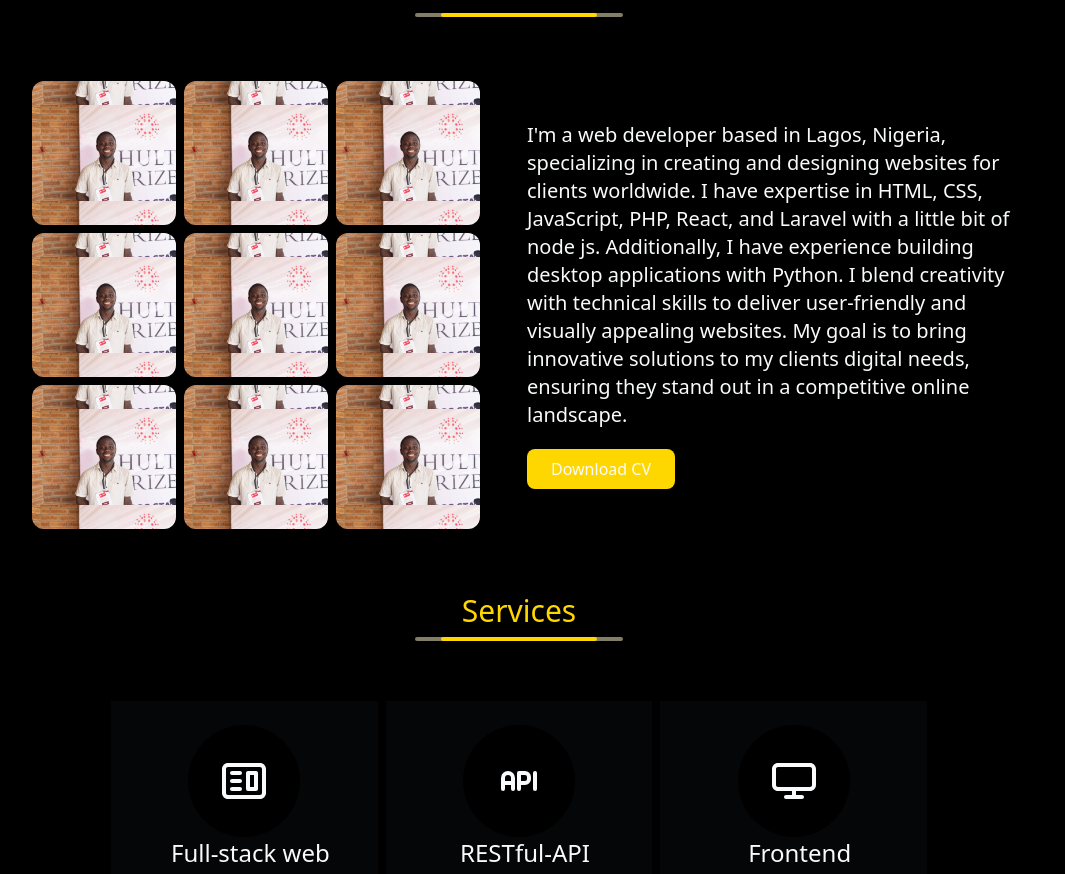
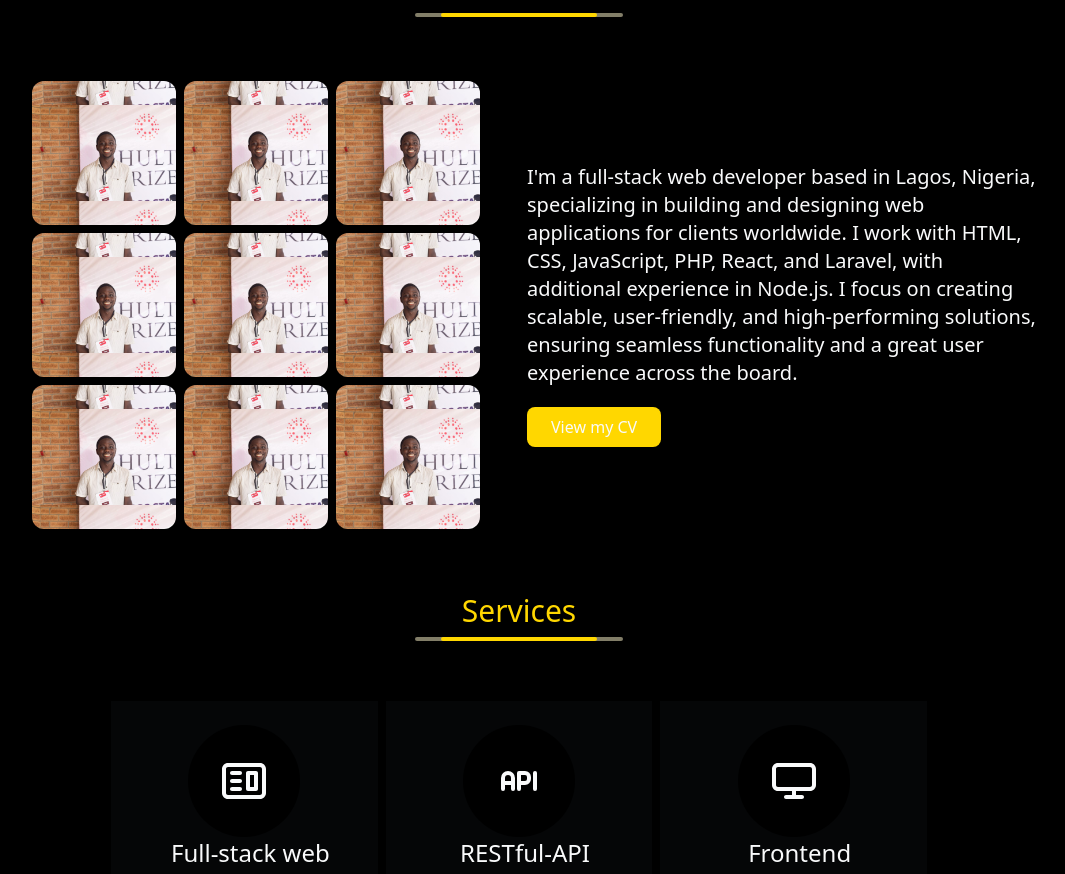
Before and after one commit to Lanre290/portfolio-v2, a React (Vite) app: page / in a window 1280 px wide. Shown: the part 831-1705 px from the top of the page, without its empty margins (121-1186 px from the left). Built offline with nearby package versions, Linux system fonts and the light colour scheme.

Commit message:
fix: Updated cv and bio

```diff
--- a/src/components/bio.tsx
+++ b/src/components/bio.tsx
@@ -1,10 +1,12 @@
 import Title from "./Title";
 import dp from "./../assets/dp.jpg";
-import file from './../assets/Ashiru Sheriffdeen - CV.pdf'
 
 function Bio() {
   return (
-    <div id="about" className="flex flex-col w-full px-2 md:w-5/6 lg:4/6 xl:3/6 -mt-5 mx-auto">
+    <div
+      id="about"
+      className="flex flex-col w-full px-2 md:w-5/6 lg:4/6 xl:3/6 -mt-5 mx-auto"
+    >
       <Title text="ABOUT ME"></Title>
       <div className="flex flex-col md:flex-row">
         <div className="py-10 bg-center bg-cover bg-no-repeat flex flex-row items-center justify-center w-full lg:w-1/2 mx:auto md:mx-0">
@@ -28,7 +30,8 @@ function Bio() {
                 backgroundPosition: "center",
                 backgroundPositionX: "-50%",
               }}
-            ></div><div
+            ></div>
+            <div
               className="rounded-xl w-24 h-24 lg:w-36 lg:h-36 bg-transparent m-1 object-cover"
               style={{
                 backgroundImage: `url(${dp})`,
@@ -70,7 +73,8 @@ function Bio() {
                 backgroundPositionX: "-50%",
               }}
             ></div>
-          </div><div className="flex flex-col">
+          </div>
+          <div className="flex flex-col">
             <div
               className="rounded-xl w-24 h-24 lg:w-36 lg:h-36 bg-transparent m-1 object-cover"
               style={{
@@ -105,16 +109,21 @@ function Bio() {
         </div>
         <div className="flex flex-col h-full items-start justify-center gap-y-5 lg:w-1/2 flex-grow">
           <h3 className="px-2 text-gray-50 text-xl text-center md:text-left">
-            I'm a web developer based in Lagos, Nigeria, specializing in creating
-            and designing websites for clients worldwide. I have expertise in
-            HTML, CSS, JavaScript, PHP, React, and Laravel with a little bit of
-            node js. Additionally, I have experience building desktop applications
-            with Python. I blend creativity with technical skills to deliver
-            user-friendly and visually appealing websites. My goal is to bring
-            innovative solutions to my clients digital needs, ensuring they stand
-            out in a competitive online landscape.
+            I'm a full-stack web developer based in Lagos, Nigeria,
+            specializing in building and designing web applications for clients
+            worldwide. I work with HTML, CSS, JavaScript, PHP, React, and
+            Laravel, with additional experience in Node.js. I focus on
+            creating scalable, user-friendly, and high-performing solutions,
+            ensuring seamless functionality and a great user experience across
+            the board.
           </h3>
-            <a href={file} className="bg-primary-color text-gray-50 cursor-pointer px-6 py-2 rounded-lg w-fit md:ml-2 mx-auto md:mx-0" download>Download CV</a>
+          <a
+            href="https://docs.google.com/document/d/1slr6MgJUl1MkIBgwV41CUlFgQdDtoFiCTE9VMIrfDAs/edit?tab=t.0#heading=h.x8fm1uorkbaw"
+            className="bg-primary-color text-gray-50 cursor-pointer px-6 py-2 rounded-lg w-fit md:ml-2 mx-auto md:mx-0"
+            target="_blank"
+          >
+            View my CV
+          </a>
         </div>
       </div>
     </div>
```
Lines whose indentation alone changed are shown as unchanged.
